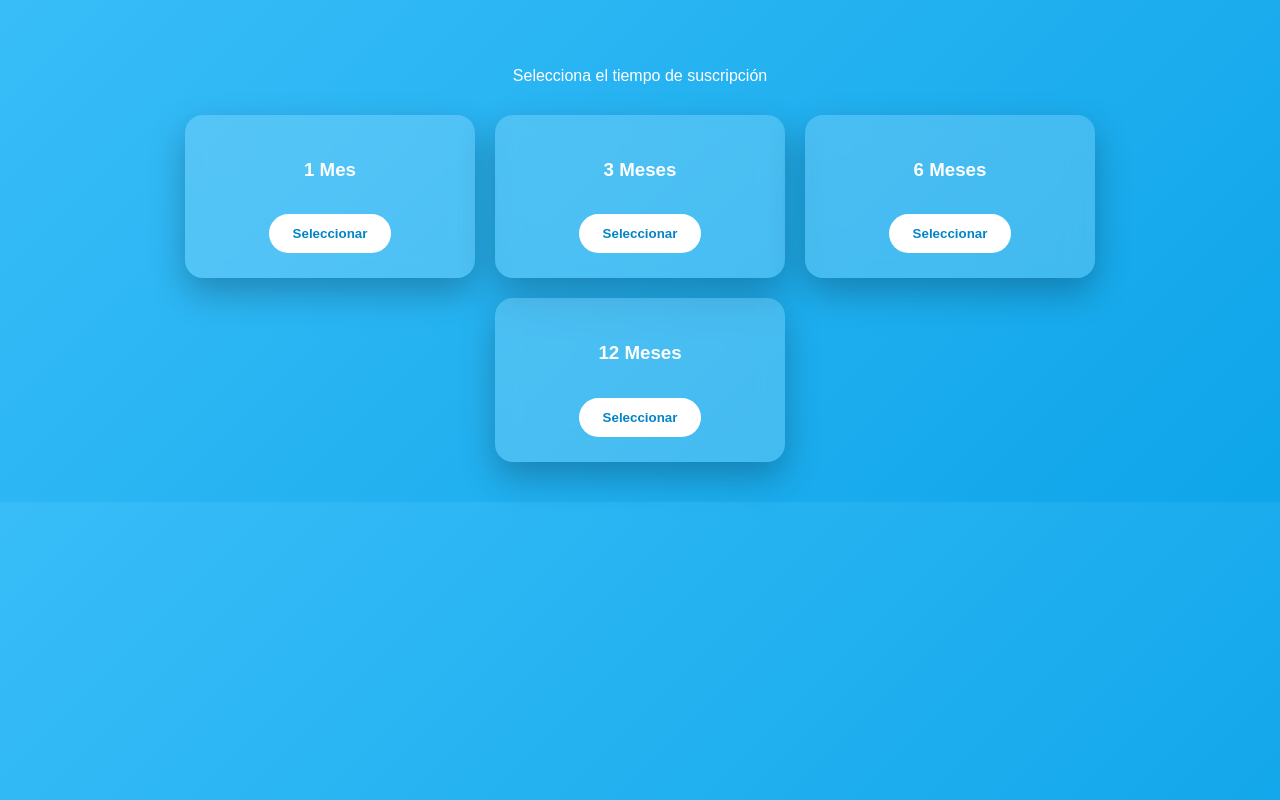
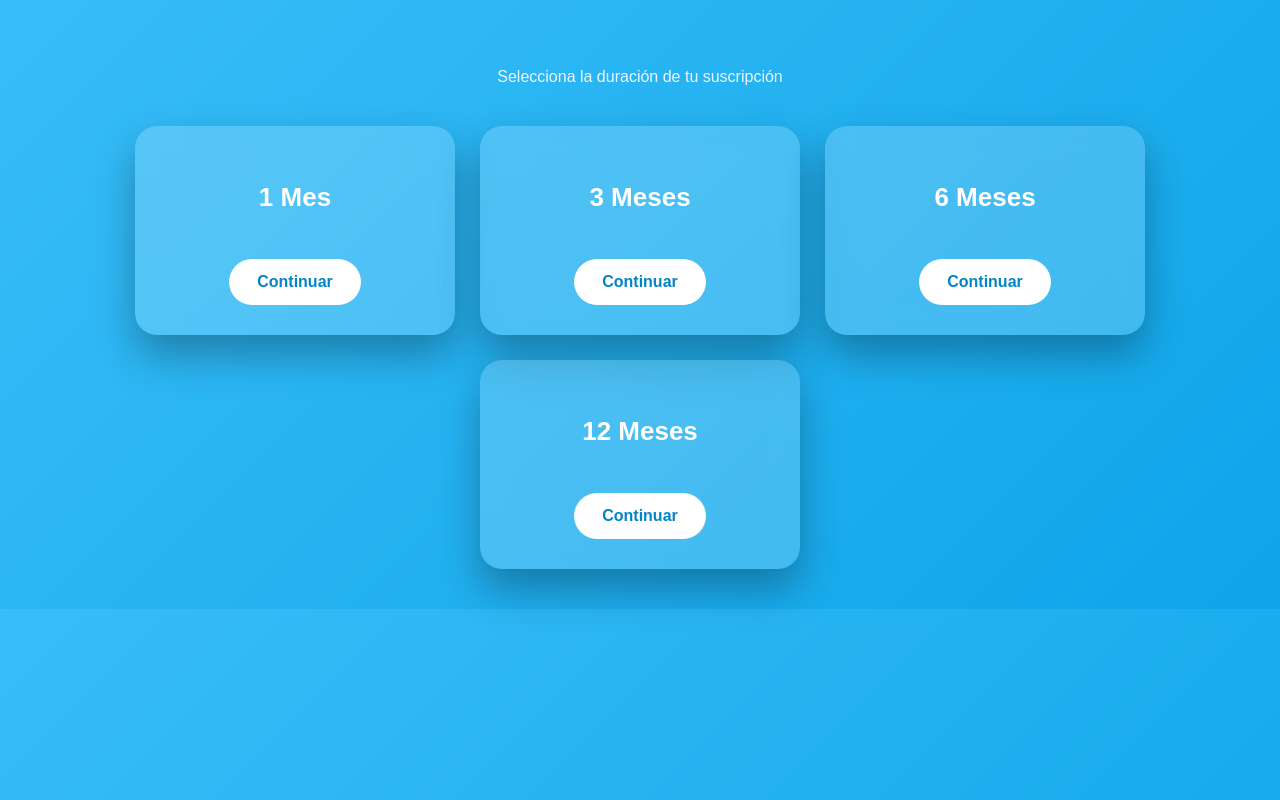
Before and after one commit to Duenex/duenex.github.io, a plain HTML site: page planes.html in a window 1280 px wide. Drawn offline with Linux system fonts and the light colour scheme.

Commit message:
Enhance styling and update button text in planes.html
Updated button labels and adjusted styles for better presentation.

```diff
--- a/planes.html
+++ b/planes.html
@@ -19,37 +19,48 @@ body{
 }
 
 h1{
-  font-size:40px;
+  font-size:42px;
+  margin-bottom:10px;
+}
+
+p{
+  opacity:0.9;
 }
 
 .planes{
   display:flex;
   flex-wrap:wrap;
   justify-content:center;
-  gap:20px;
-  margin-top:30px;
+  gap:25px;
+  margin-top:40px;
 }
 
 .plan{
   background: rgba(255,255,255,0.18);
   backdrop-filter: blur(12px);
-  border-radius:18px;
-  padding:25px;
-  width:240px;
-  box-shadow:0 15px 35px rgba(0,0,0,0.25);
-  transition: transform .3s;
+  border-radius:22px;
+  padding:30px;
+  width:260px;
+  box-shadow:0 20px 40px rgba(0,0,0,0.3);
+  transition: transform .3s, box-shadow .3s;
 }
 
 .plan:hover{
   transform: scale(1.08);
+  box-shadow:0 30px 60px rgba(0,0,0,0.45);
+}
+
+.plan h3{
+  font-size:26px;
 }
 
 button{
-  margin-top:15px;
-  padding:12px 24px;
+  margin-top:20px;
+  padding:14px 28px;
   border:none;
   border-radius:30px;
   font-weight:bold;
+  font-size:16px;
   cursor:pointer;
   background:#fff;
   color:#0284c7;
@@ -60,29 +71,31 @@ button{
 <body>
 
 <div class="container">
-  <h1 id="tituloProducto"></h1>
-  <p>Selecciona el tiempo de suscripción</p>
+  <h1 id="tituloProducto">Producto</h1>
+  <p>Selecciona la duración de tu suscripción</p>
 
   <div class="planes">
+
     <div class="plan">
       <h3>1 Mes</h3>
-      <button onclick="crearPedido('1 Mes')">Seleccionar</button>
+      <button onclick="crearPedido('1 Mes')">Continuar</button>
     </div>
 
     <div class="plan">
       <h3>3 Meses</h3>
-      <button onclick="crearPedido('3 Meses')">Seleccionar</button>
+      <button onclick="crearPedido('3 Meses')">Continuar</button>
     </div>
 
     <div class="plan">
       <h3>6 Meses</h3>
-      <button onclick="crearPedido('6 Meses')">Seleccionar</button>
+      <button onclick="crearPedido('6 Meses')">Continuar</button>
     </div>
 
     <div class="plan">
       <h3>12 Meses</h3>
-      <button onclick="crearPedido('12 Meses')">Seleccionar</button>
+      <button onclick="crearPedido('12 Meses')">Continuar</button>
     </div>
+
   </div>
 </div>
 
@@ -104,7 +117,11 @@ function crearPedido(plan){
 
   localStorage.setItem("pedidos", JSON.stringify(pedidos));
 
-  alert("Pedido registrado correctamente");
+  const mensaje = `Hola 👋 acabo de hacer un pedido en DUENEX.%0A
+Producto: ${producto}%0A
+Plan: ${plan}`;
+
+  window.open("https://wa.me/573007171956?text=" + mensaje, "_blank");
 }
 </script>
 
```
